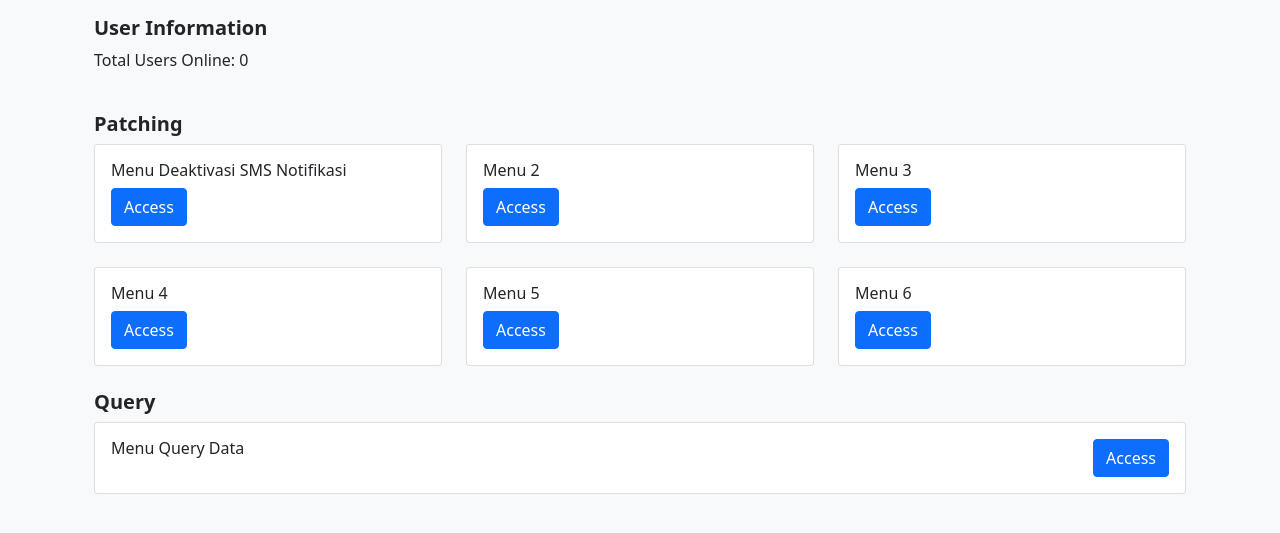
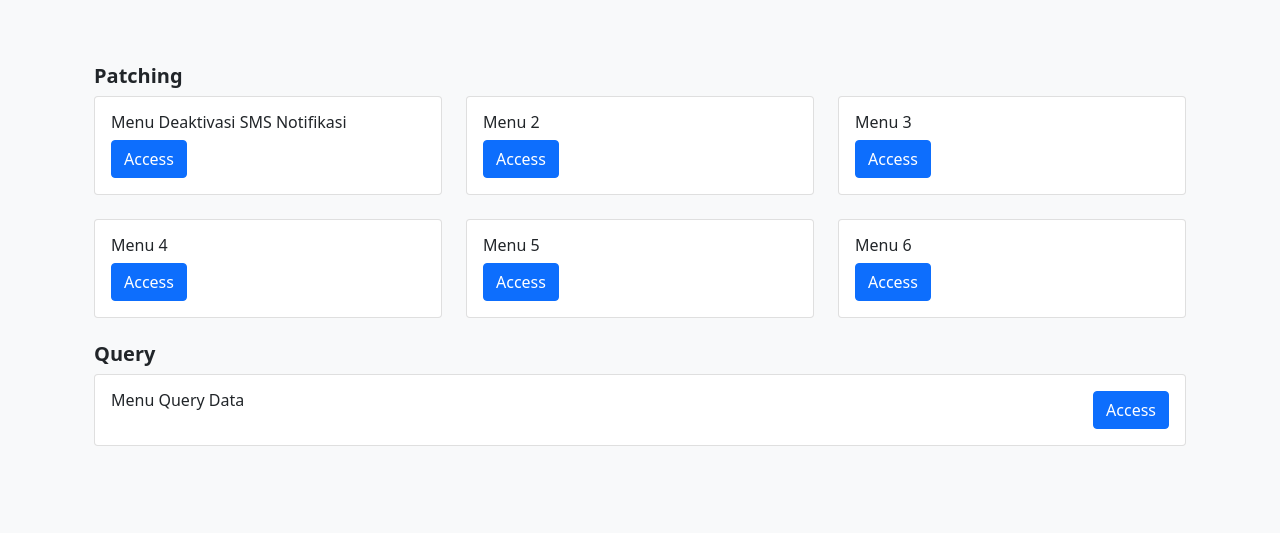
Before and after one commit to princealvinyusuf/Portal-Pilot, a PHP site: page / in a window 1280 px wide. Shown: the part 56-589 px from the top of the page. Run offline with PHP 8.4, Linux system fonts and the light colour scheme; the visitor is signed in with stand-in values (Sample User, id 1); some libraries are stand-ins or nearby versions.

Commit message:
Revoke last commit

```diff
--- a/Actions.php
+++ b/Actions.php
@@ -1,5 +1,5 @@
 <?php
-// session_start();
+session_start();
 require_once ('DBConnection.php');
 
 class Actions extends DBConnection
@@ -11,19 +11,6 @@ class Actions extends DBConnection
     function __destruct()
     {
         parent::__destruct();
-    }
-
-    // Function to count the number of users online
-    function countUsersOnline()
-    {
-        $active_sessions = 0;
-        foreach ($_SESSION as $key => $value) {
-            // Check if the session key starts with 'user_' indicating an active user session
-            if (strpos($key, 'user_') === 0) {
-                $active_sessions++;
-            }
-        }
-        return $active_sessions;
     }
 
     function save_log($data = array(), $ip_address = '', $user_agent = '')
@@ -66,7 +53,6 @@ class Actions extends DBConnection
                     if (!is_numeric($k))
                         $_SESSION[$k] = $v;
                 }
-                $_SESSION['user_' . $qry['id']] = true;
                 $log['user_id'] = $qry['id'];
                 $log['action_made'] = "Logged in the system.";
                 $ip_address = $_SERVER['REMOTE_ADDR'];
@@ -90,19 +76,11 @@ class Actions extends DBConnection
         $ip_address = $_SERVER['REMOTE_ADDR'];
         $user_agent = $_SERVER['HTTP_USER_AGENT'];
 
-        // Remove session variable indicating user is online
-        unset($_SESSION['user_' . $_SESSION['id']]);
-
         session_destroy();
 
         // audit log
         $this->save_log($log, $ip_address, $user_agent);
         header("location:./");
-    }
-
-    function getTotalUsersOnline()
-    {
-        return $this->countUsersOnline();
     }
 
     function save_user()
@@ -210,6 +188,6 @@ switch ($a) {
         break;
     default:
         // default action here
-        echo "";
+        echo "No Action given";
         break;
 }
--- a/home.php
+++ b/home.php
@@ -1,28 +1,7 @@
-
-<?php
-require_once('Actions.php');
-
-$actions = new Actions();
-$totalUsersOnline = $actions->getTotalUsersOnline();
-?>
-
-
-<!-- Summary Information  -->
-<div class="container">
-    <h5 class="col-auto flex-grow-1"><b>User Information</b></h5>
-
-    <!-- Display total users online -->
-    <div class="row">
-        <div class="col-md-12">
-            <p>Total Users Online: <?php echo $totalUsersOnline; ?></p>
-        </div>
-    </div>
-
-
-</div>
-<br>
 
 <!-- Container Patching  -->
+<br>
+<br>
 <div class="container">
 
 <h5 class="col-auto flex-grow-1"><b>Patching</b></h5>
@@ -90,7 +69,7 @@ $totalUsersOnline = $actions->getTotalUsersOnline();
 
 <h5 class="col-auto flex-grow-1"><b>Query</b></h5>
 
-<div class="row">
+    <div class="row">
     <div class="col-md-12">
         <div class="card mb-12">
             <div class="card-body d-flex justify-content-between">
```
